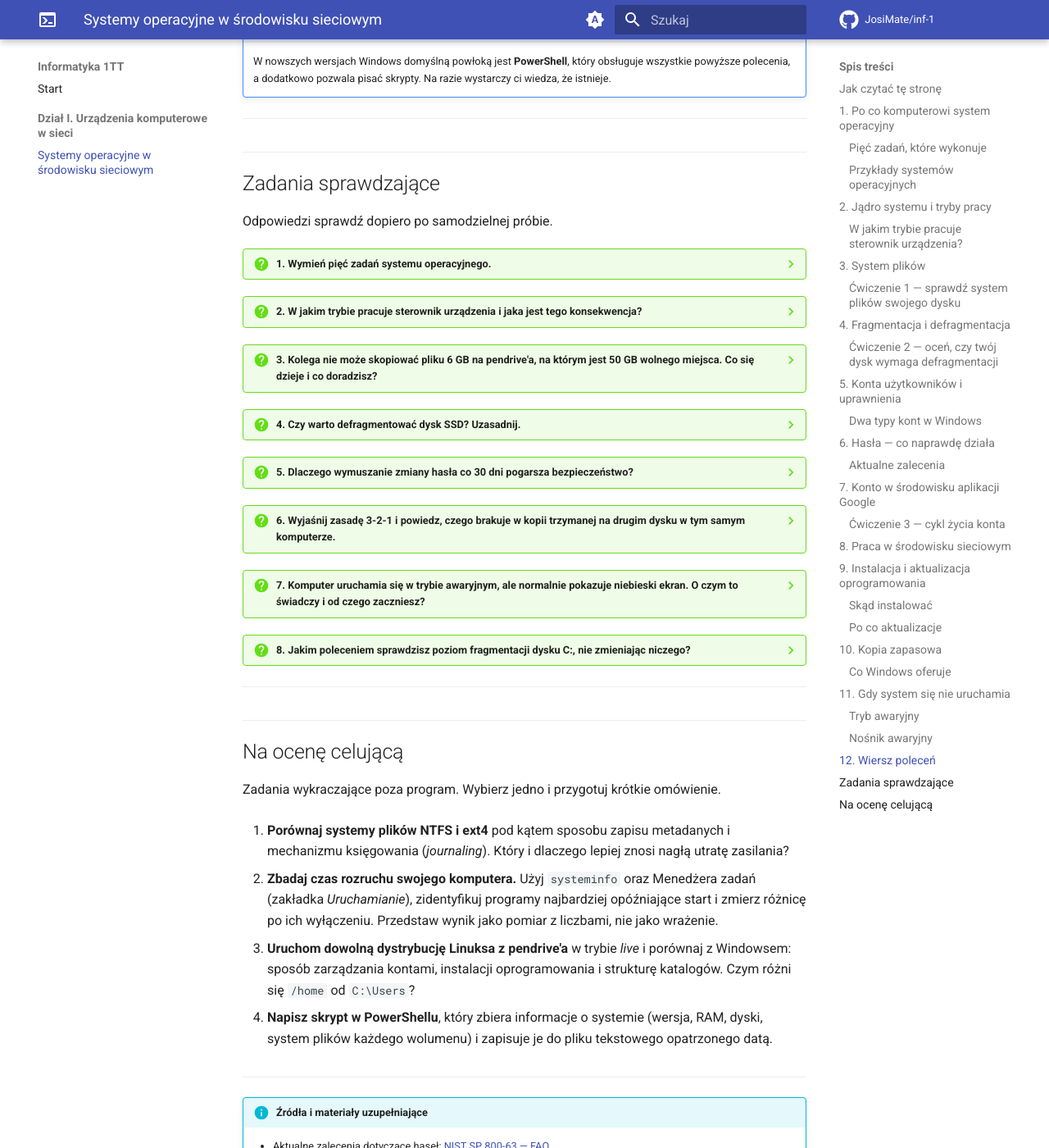
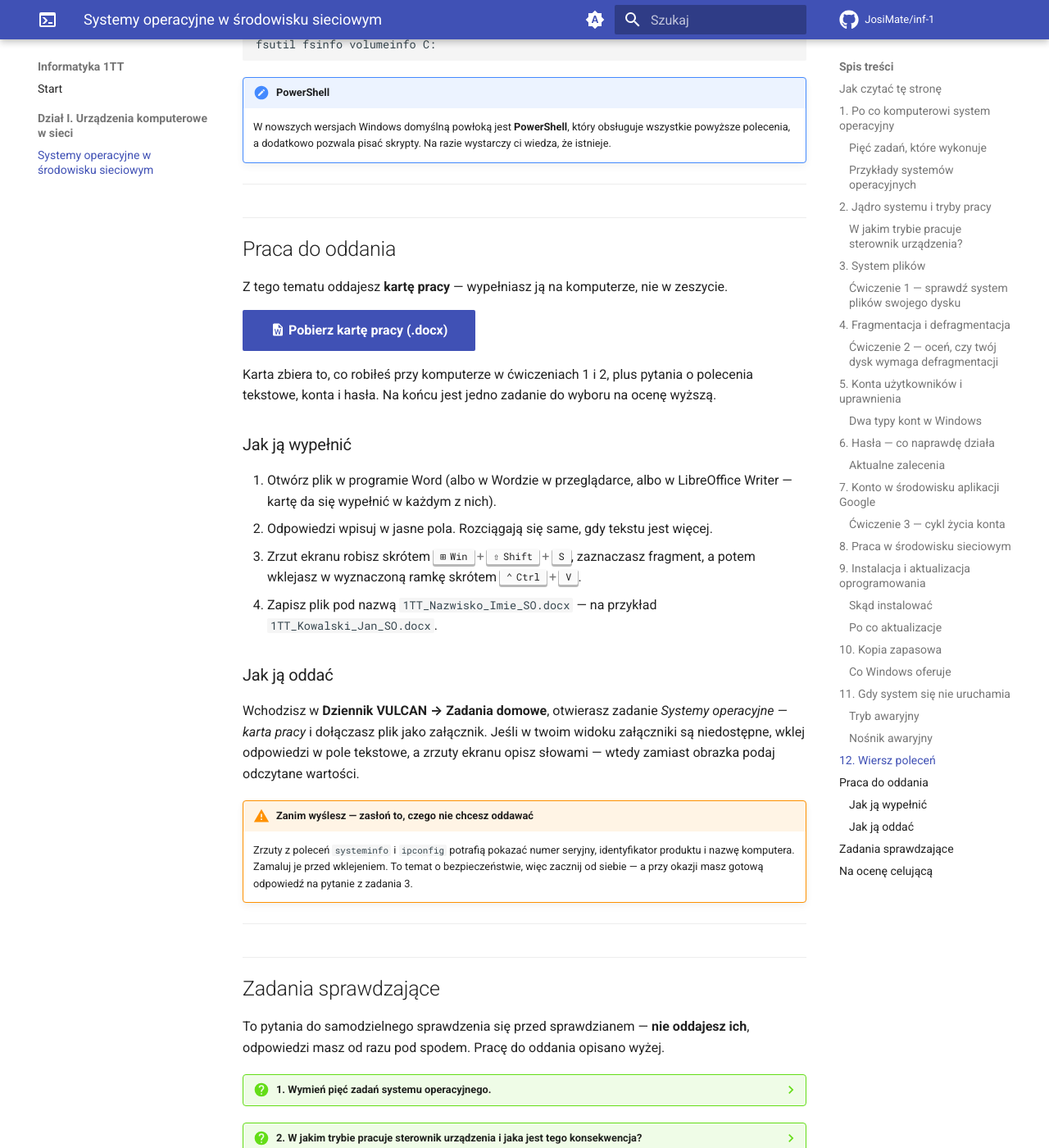
Before and after one commit to JosiMate/inf-1, an MkDocs documentation site: the page built from docs/dzial-1/systemy-operacyjne.md, in a window 1280 px wide and 1400 px high, scrolled down 11245 px. Shown: the whole window at 82% size. Built offline with MkDocs 1.6.1 and Material for MkDocs 9.7.7, drawn with Linux system fonts in a browser that asks for light colours; comment, search, counter and statistics services are not loaded; some of the changed text lies outside the part shown.

Commit message:
Karta pracy do tematu 2 + oddawanie prac przez Vulcan

```diff
--- a/docs/dzial-1/systemy-operacyjne.md
+++ b/docs/dzial-1/systemy-operacyjne.md
@@ -150,9 +150,10 @@ sformatowanego w systemie plików Linuksa.
 
     W odpowiedzi znajdź wiersz `File System Name`.
 
-**Zapisz w zeszycie:** literę dysku, jego system plików i pojemność. Jeśli
-w komputerze jest więcej niż jeden dysk lub partycja, sprawdź każdą — bywa, że
-dysk systemowy ma NTFS, a przenośny exFAT.
+**Wynik zapisz w karcie pracy — zadanie 1.** Potrzebujesz litery dysku, systemu
+plików, pojemności i wolnego miejsca, a do tego zrzutu ekranu. Jeśli w komputerze
+jest więcej niż jeden dysk lub partycja, sprawdź każdą — bywa, że dysk systemowy
+ma NTFS, a przenośny exFAT.
 
 ---
 
@@ -199,8 +200,10 @@ defrag C: /A
 Przełącznik `/A` oznacza *analizuj*: polecenie tylko raportuje stan i niczego nie
 zmienia.
 
-**Sformułuj wniosek** w zeszycie według wzoru: *dysk C: jest typu … , poziom
-fragmentacji wynosi … %, defragmentacja jest / nie jest zalecana, ponieważ … .*
+**Wynik i wniosek zapisz w karcie pracy — zadanie 2.** Wniosek sformułuj według
+wzoru: *dysk C: jest typu … , poziom fragmentacji wynosi … %, defragmentacja jest
+/ nie jest zalecana, ponieważ … .* Uzasadnienie ma odwoływać się do budowy
+nośnika, a nie do samego procentu.
 
 !!! tip "Kiedy defragmentacja HDD ma sens"
 
@@ -305,6 +308,9 @@ twoje.
     na koncie prywatnym. Usunięcie konta Google jest nieodwracalne po upływie
     okresu karencji, a razem z kontem znika poczta, dysk i wszystko, co było
     z nim powiązane.
+
+    To ćwiczenie robimy wspólnie na lekcji i **nie wchodzi do karty pracy** —
+    w karcie odpowiadasz tylko na pytania o konta i hasła.
 
 ---
 
@@ -482,9 +488,47 @@ fsutil fsinfo volumeinfo C:
 
 ---
 
+## Praca do oddania
+
+Z tego tematu oddajesz **kartę pracy** — wypełniasz ją na komputerze, nie
+w zeszycie.
+
+[:material-file-word: Pobierz kartę pracy (.docx)](../pliki/karta-pracy-systemy-operacyjne.docx){ .md-button .md-button--primary download }
+
+Karta zbiera to, co robiłeś przy komputerze w ćwiczeniach 1 i 2, plus pytania
+o polecenia tekstowe, konta i hasła. Na końcu jest jedno zadanie do wyboru na
+ocenę wyższą.
+
+### Jak ją wypełnić
+
+1. Otwórz plik w programie Word (albo w Wordzie w przeglądarce, albo
+   w LibreOffice Writer — kartę da się wypełnić w każdym z nich).
+2. Odpowiedzi wpisuj w jasne pola. Rozciągają się same, gdy tekstu jest więcej.
+3. Zrzut ekranu robisz skrótem ++win+shift+s++, zaznaczasz fragment, a potem
+   wklejasz w wyznaczoną ramkę skrótem ++ctrl+v++.
+4. Zapisz plik pod nazwą `1TT_Nazwisko_Imie_SO.docx` — na przykład
+   `1TT_Kowalski_Jan_SO.docx`.
+
+### Jak ją oddać
+
+Wchodzisz w **Dziennik VULCAN → Zadania domowe**, otwierasz zadanie *Systemy
+operacyjne — karta pracy* i dołączasz plik jako załącznik. Jeśli w twoim widoku
+załączniki są niedostępne, wklej odpowiedzi w pole tekstowe, a zrzuty ekranu
+opisz słowami — wtedy zamiast obrazka podaj odczytane wartości.
+
+!!! warning "Zanim wyślesz — zasłoń to, czego nie chcesz oddawać"
+
+    Zrzuty z poleceń `systeminfo` i `ipconfig` potrafią pokazać numer seryjny,
+    identyfikator produktu i nazwę komputera. Zamaluj je przed wklejeniem.
+    To temat o bezpieczeństwie, więc zacznij od siebie — a przy okazji masz
+    gotową odpowiedź na pytanie z zadania 3.
+
+---
+
 ## Zadania sprawdzające
 
-Odpowiedzi sprawdź dopiero po samodzielnej próbie.
+To pytania do samodzielnego sprawdzenia się przed sprawdzianem — **nie oddajesz
+ich**, odpowiedzi masz od razu pod spodem. Pracę do oddania opisano wyżej.
 
 ??? question "1. Wymień pięć zadań systemu operacyjnego."
 
--- a/mkdocs.yml
+++ b/mkdocs.yml
@@ -79,6 +79,7 @@ markdown_extensions:
       emoji_index: !!python/name:material.extensions.emoji.twemoji
       emoji_generator: !!python/name:material.extensions.emoji.to_svg
   - pymdownx.inlinehilite
+  - pymdownx.keys
   - pymdownx.snippets
   - pymdownx.superfences
   - pymdownx.tabbed:
```
Also changed, not shown: docs/index.md (+4 -3 lines), 2 other files.
